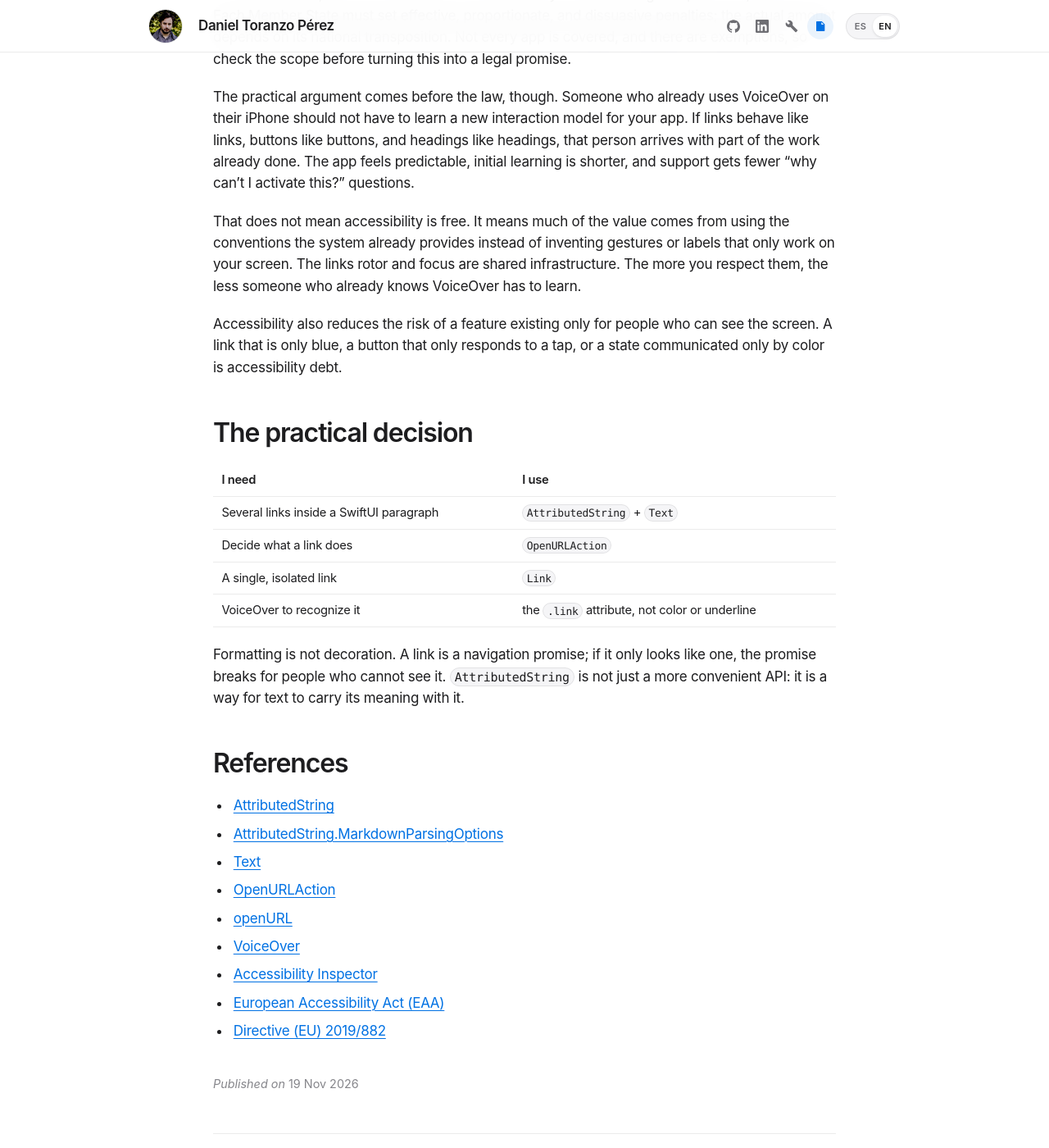
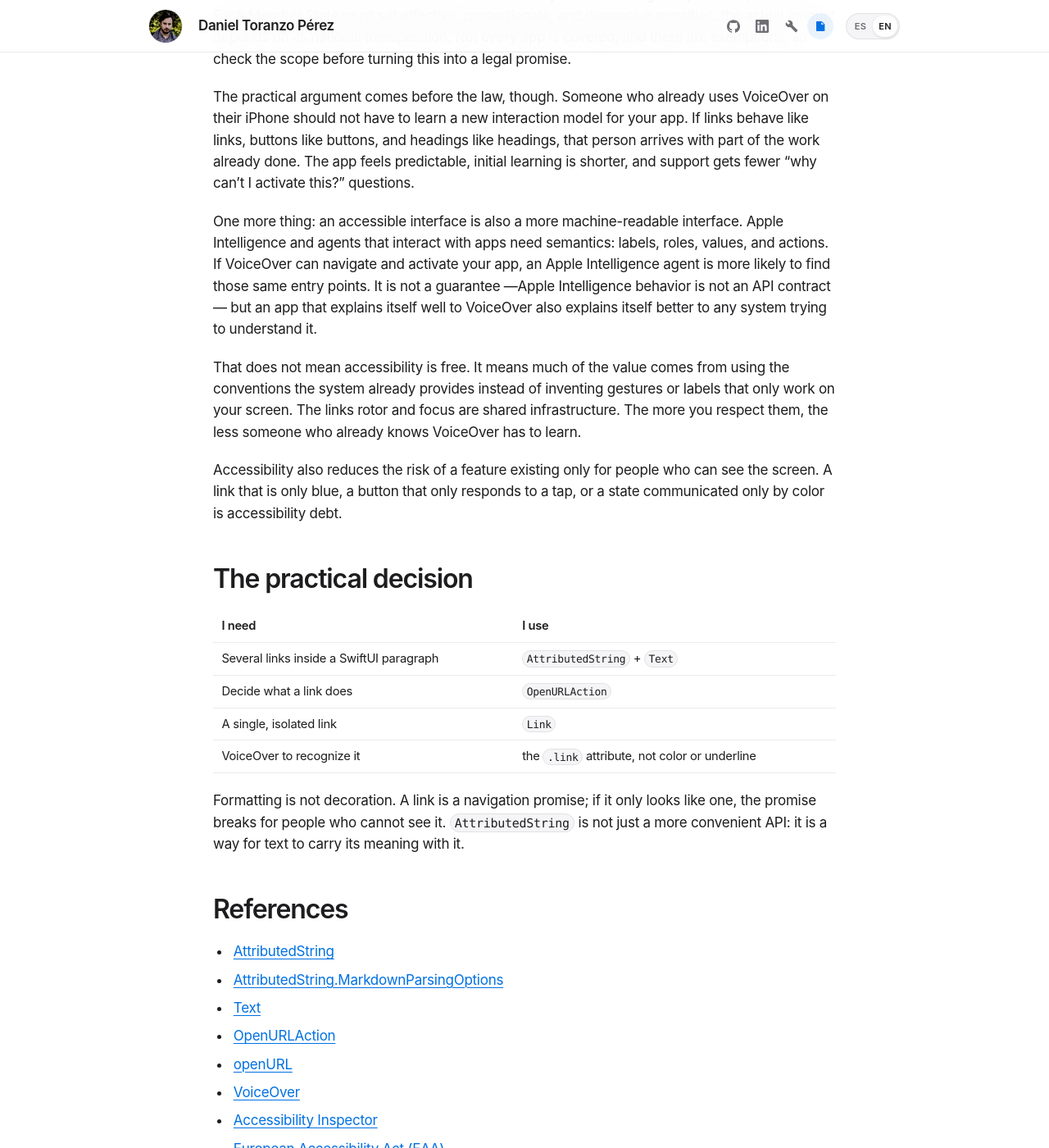
Before and after one commit to obocat/daniel_toranzo_perez, a Jekyll site: the page built from _posts/2026-11-19-attributedstring-enlaces-voiceover.markdown, in a window 1280 px wide and 1400 px high, scrolled down 4954 px. Shown: the whole window at 82% size. Built offline with Jekyll 4.4.1, drawn with Linux system fonts in a browser that asks for light colours.

Commit message:
docs: add Apple Intelligence accessibility extra (#37)

```diff
--- a/_posts/2026-11-19-attributedstring-enlaces-voiceover.markdown
+++ b/_posts/2026-11-19-attributedstring-enlaces-voiceover.markdown
@@ -136,6 +136,8 @@ La accesibilidad tampoco es solo una decisión de producto. La Ley Europea de Ac
 
 Pero el argumento práctico es anterior a la norma. Una persona que ya usa VoiceOver en su iPhone no debería aprender un modelo de interacción nuevo para tu app. Si los enlaces se comportan como enlaces, los botones como botones y los encabezados como encabezados, esa persona llega con parte del trabajo hecho. La app se siente predecible, el aprendizaje inicial es más corto y el soporte recibe menos preguntas del tipo «¿por qué esto no se puede activar?».
 
+Hay un extra: una interfaz accesible también es una interfaz más legible para una máquina. Apple Intelligence y los agentes que interactúan con apps necesitan semántica: etiquetas, roles, valores y acciones. Si VoiceOver puede recorrer y activar tu app, es más probable que un agente de Apple Intelligence encuentre esos mismos puntos de entrada. No es una garantía —el comportamiento de Apple Intelligence no es un contrato de API—, pero una app que se explica bien a VoiceOver también se explica mejor a cualquier sistema que intente entenderla.
+
 Eso no significa que la accesibilidad sea gratis. Significa que gran parte del valor está en usar las convenciones que el sistema ya ofrece, en lugar de inventar gestos o etiquetas que solo funcionan en tu pantalla. El rotor de enlaces y el foco son infraestructura compartida. Cuanto más se respetan, menos tiene que aprender quien ya conoce VoiceOver.
 
 La accesibilidad también reduce el riesgo de que una función exista solo para quien ve la pantalla. Un enlace que solo es azul, un botón que solo responde a un tap o un estado que solo se comunica por color son deuda de accesibilidad.
@@ -162,6 +164,7 @@ El formato no es decoración. Un enlace es una promesa de navegación; si solo l
 - [Accessibility Inspector](https://developer.apple.com/documentation/accessibility/accessibility-inspector)
 - [European Accessibility Act (EAA)](https://commission.europa.eu/strategy-and-policy/policies/justice-and-fundamental-rights/disability/european-accessibility-act-eaa_en)
 - [Directive (EU) 2019/882](https://eur-lex.europa.eu/eli/dir/2019/882/oj/eng)
+- [Apple Intelligence](https://www.apple.com/apple-intelligence/)
 
 </div>
 
@@ -290,6 +293,8 @@ Accessibility is not only a product decision. The European Accessibility Act (EA
 
 The practical argument comes before the law, though. Someone who already uses VoiceOver on their iPhone should not have to learn a new interaction model for your app. If links behave like links, buttons like buttons, and headings like headings, that person arrives with part of the work already done. The app feels predictable, initial learning is shorter, and support gets fewer “why can’t I activate this?” questions.
 
+One more thing: an accessible interface is also a more machine-readable interface. Apple Intelligence and agents that interact with apps need semantics: labels, roles, values, and actions. If VoiceOver can navigate and activate your app, an Apple Intelligence agent is more likely to find those same entry points. It is not a guarantee —Apple Intelligence behavior is not an API contract— but an app that explains itself well to VoiceOver also explains itself better to any system trying to understand it.
+
 That does not mean accessibility is free. It means much of the value comes from using the conventions the system already provides instead of inventing gestures or labels that only work on your screen. The links rotor and focus are shared infrastructure. The more you respect them, the less someone who already knows VoiceOver has to learn.
 
 Accessibility also reduces the risk of a feature existing only for people who can see the screen. A link that is only blue, a button that only responds to a tap, or a state communicated only by color is accessibility debt.
@@ -316,5 +321,6 @@ Formatting is not decoration. A link is a navigation promise; if it only looks l
 - [Accessibility Inspector](https://developer.apple.com/documentation/accessibility/accessibility-inspector)
 - [European Accessibility Act (EAA)](https://commission.europa.eu/strategy-and-policy/policies/justice-and-fundamental-rights/disability/european-accessibility-act-eaa_en)
 - [Directive (EU) 2019/882](https://eur-lex.europa.eu/eli/dir/2019/882/oj/eng)
+- [Apple Intelligence](https://www.apple.com/apple-intelligence/)
 
 </div>
```
